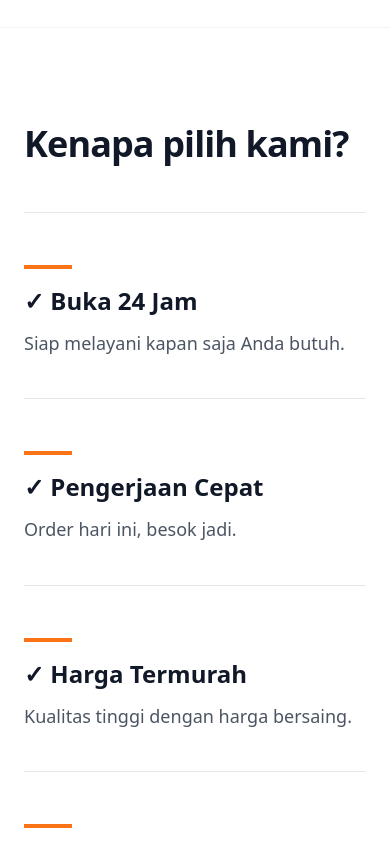
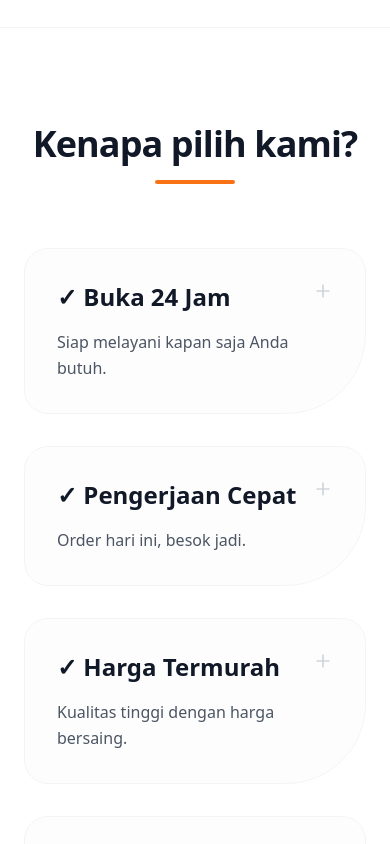
Before and after one commit to Heroness1/daycreed-inframe, a Next.js app: page /testing in a window 390 px wide. Shown: the part 4560-5404 px from the top of the page. Built offline with nearby package versions, Linux system fonts and the light colour scheme.

Commit message:
Refactor 'Why Us' section with accessibility improvements
Updated the 'Why Us' section with improved structure and accessibility features, including aria-labelledby attributes and enhanced styling.

```diff
--- a/pages/testing.js
+++ b/pages/testing.js
@@ -206,28 +206,52 @@ export default function Home() {
         <Catalog />
 
         {/* ================= WHY US ================= */}
-        <section id="kenapa-kami" className="py-24 px-6 bg-white border-y border-gray-100">
-  <div className="max-w-4xl mx-auto">
-    <h2 className="text-4xl md:text-5xl font-extrabold tracking-tight text-gray-900 mb-12">
-      Kenapa pilih kami?
-    </h2>
-    <div className="flex flex-col">
+        <section id="kenapa-kami" aria-labelledby="kenapa-title" className="py-24 px-6 bg-white border-y border-gray-100">
+  <div className="max-w-7xl mx-auto">
+
+    <div className="text-center mb-16">
+      <h2 id="kenapa-title" className="text-4xl md:text-5xl font-extrabold tracking-tight text-gray-900 mb-4">
+        Kenapa pilih kami?
+      </h2>
+      <div className="w-20 h-1 bg-orange-500 mx-auto rounded-full"></div>
+    </div>
+
+    <div className="grid md:grid-cols-3 gap-8 lg:gap-10">
       {dataKenapaKami.map((item, index) => (
-        <article key={index} className="group py-10 border-t border-gray-200 flex flex-col md:flex-row gap-4 md:gap-10 hover:pl-6 transition-all duration-300">
-          <div className="w-12 h-1 bg-orange-500 mt-3 md:group-hover:w-20 transition-all duration-300"></div>
-          <div>
-            <h3 className="font-bold text-2xl mb-3 text-gray-900 group-hover:text-orange-600 transition-colors">
+        <article
+          key={index}
+          // 1. Geometri asimetris: ujung kanan bawah ditekuk ekstrem (rounded-br-[80px])
+          className="group relative bg-gray-50/40 rounded-3xl rounded-br-[80px] p-8 lg:p-10 border border-gray-100 hover:border-orange-200 hover:bg-white hover:shadow-[0_8px_30px_rgb(0,0,0,0.04)] transition-all duration-500 overflow-hidden"
+        >
+          {/* 2. Ambient Glow: Efek pencahayaan studio tipis di dalam kartu */}
+          <div className="absolute -top-10 -right-10 w-40 h-40 bg-orange-400/0 rounded-full blur-3xl group-hover:bg-orange-500/10 transition-colors duration-500 pointer-events-none"></div>
+
+          {/* 3. Ornamen 'Plus' ala UI premium di pojok kanan atas (berputar saat di-hover) */}
+          <div className="absolute top-8 right-8 text-gray-300 group-hover:text-orange-400 group-hover:rotate-180 transition-all duration-700">
+            <svg width="20" height="20" viewBox="0 0 24 24" fill="none" stroke="currentColor" strokeWidth="2">
+              <path strokeLinecap="round" strokeLinejoin="round" d="M12 5v14M5 12h14" />
+            </svg>
+          </div>
+
+          {/* 4. Garis Vertikal (Dipertahankan dan ditebalkan sedikit jadi w-1.5) */}
+          <div className="absolute left-0 top-1/2 -translate-y-1/2 w-1.5 h-0 bg-orange-500 rounded-r-full group-hover:h-1/2 transition-all duration-500"></div>
+
+          <div className="relative z-10">
+            <h3 className="font-bold text-2xl mb-4 text-gray-900 group-hover:text-orange-600 transition-colors duration-300 pr-8">
               {item.judul}
             </h3>
-            <p className="text-gray-600 leading-relaxed text-lg">
+
+            <p className="text-gray-600 leading-relaxed">
               {item.deskripsi}
             </p>
           </div>
         </article>
       ))}
     </div>
+
   </div>
 </section>
+
 
         {/* ================= KLIEN / PARTNER KAMI ================= */}
         <section id="klien" aria-labelledby="klien-title" className="py-20 bg-white border-y border-gray-100 overflow-hidden">
```
